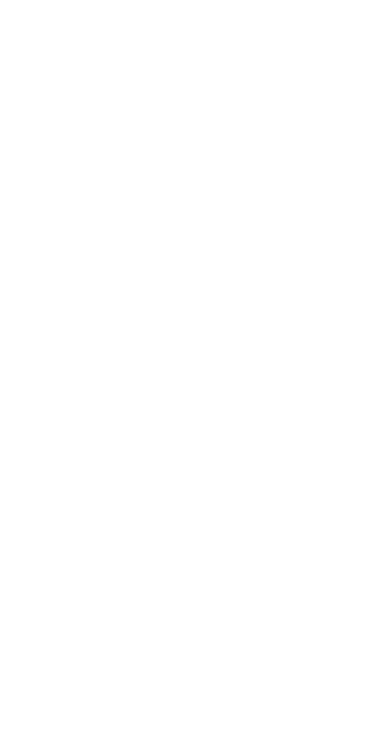
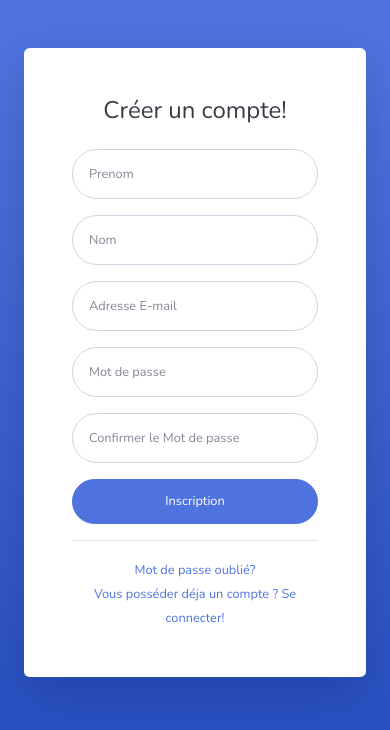
Before and after one commit to MLSFalcon/Projet_Cinema, a PHP site: page /register.php in a window 390 px wide. Before the commit the part shown is empty. Shown: the top 730 px of the page. Run offline with PHP 8.4, Linux system fonts and the light colour scheme.

Commit message:
feat: front inscription

```diff
--- a/login.php
+++ b/login.php
@@ -1,5 +1,5 @@
 <!DOCTYPE html>
-<html lang="en">
+<html lang="fr">
 
 <head>
 
@@ -9,7 +9,7 @@
     <meta name="description" content="">
     <meta name="author" content="">
 
-    <title>SB Admin 2 - Login</title>
+    <title>MNRT CINEMA - Login</title>
 
     <!-- Custom fonts for this template-->
     <link href="vendor/fontawesome-free/css/all.min.css" rel="stylesheet" type="text/css">
@@ -41,7 +41,7 @@
                                 <div class="text-center">
                                     <h1 class="h4 text-gray-900 mb-4">Bon retour parmis nous!</h1>
                                 </div>
-                                <form class="user" method="post" action="traitement/gestionLogin">
+                                <form class="user" method="post" action="traitement/gestionLogin.php">
                                     <div class="form-group">
                                         <input type="email" class="form-control form-control-user"
                                                id="exampleInputEmail" aria-describedby="emailHelp"
--- a/register.php
+++ b/register.php
@@ -1 +1,98 @@
-<?php
+<!DOCTYPE html>
+<html lang="fr">
+
+<head>
+
+    <meta charset="utf-8">
+    <meta http-equiv="X-UA-Compatible" content="IE=edge">
+    <meta name="viewport" content="width=device-width, initial-scale=1, shrink-to-fit=no">
+    <meta name="description" content="">
+    <meta name="author" content="">
+
+    <title>MNRT CINEMA - Register</title>
+
+    <!-- Custom fonts for this template-->
+    <link href="vendor/fontawesome-free/css/all.min.css" rel="stylesheet" type="text/css">
+    <link
+        href="https://fonts.googleapis.com/css?family=Nunito:200,200i,300,300i,400,400i,600,600i,700,700i,800,800i,900,900i"
+        rel="stylesheet">
+
+    <!-- Custom styles for this template-->
+    <link href="css/sb-admin-2.min.css" rel="stylesheet">
+
+</head>
+
+<body class="bg-gradient-primary">
+
+<div class="container">
+
+    <div class="card o-hidden border-0 shadow-lg my-5">
+        <div class="card-body p-0">
+            <!-- Nested Row within Card Body -->
+            <div class="row">
+                <div class="col-lg-5 d-none d-lg-block bg-register-image"></div>
+                <div class="col-lg-7">
+                    <div class="p-5">
+                        <div class="text-center">
+                            <h1 class="h4 text-gray-900 mb-4">Créer un compte!</h1>
+                        </div>
+                        <form class="user" action="traitement/gestionRegister.php" method="post">
+                            <div class="form-group row">
+                                <div class="col-sm-6 mb-3 mb-sm-0">
+                                    <input type="text" class="form-control form-control-user" id="exampleFirstName"
+                                           placeholder="Prenom"
+                                           name="prenom">
+                                </div>
+                                <div class="col-sm-6">
+                                    <input type="text" class="form-control form-control-user" id="exampleLastName"
+                                           placeholder="Nom"
+                                           name="nom">
+                                </div>
+                            </div>
+                            <div class="form-group">
+                                <input type="email" class="form-control form-control-user" id="exampleInputEmail"
+                                       placeholder="Adresse E-mail"
+                                       name="email">
+                            </div>
+                            <div class="form-group row">
+                                <div class="col-sm-6 mb-3 mb-sm-0">
+                                    <input type="password" class="form-control form-control-user"
+                                           id="exampleInputPassword" placeholder="Mot de passe"
+                                           name="mdp">
+                                </div>
+                                <div class="col-sm-6">
+                                    <input type="password" class="form-control form-control-user"
+                                           id="exampleRepeatPassword" placeholder="Confirmer le Mot de passe"
+                                           name="confirmeMdp">
+                                </div>
+                            </div>
+                            <input type="submit" value="Inscription" class="btn btn-primary btn-user btn-block">
+                            <hr>
+                        </form>
+                        <div class="text-center">
+                            <a class="small" href="forgot-password.html">Mot de passe oublié?</a>
+                        </div>
+                        <div class="text-center">
+                            <a class="small" href="login.php">Vous posséder déja un compte ? Se connecter!</a>
+                        </div>
+                    </div>
+                </div>
+            </div>
+        </div>
+    </div>
+
+</div>
+
+<!-- Bootstrap core JavaScript-->
+<script src="vendor/jquery/jquery.min.js"></script>
+<script src="vendor/bootstrap/js/bootstrap.bundle.min.js"></script>
+
+<!-- Core plugin JavaScript-->
+<script src="vendor/jquery-easing/jquery.easing.min.js"></script>
+
+<!-- Custom scripts for all pages-->
+<script src="js/sb-admin-2.min.js"></script>
+
+</body>
+
+</html>
```
